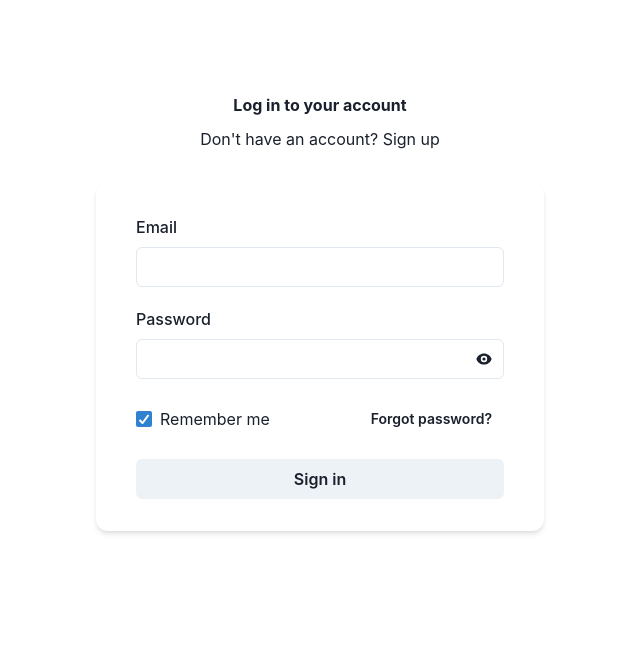
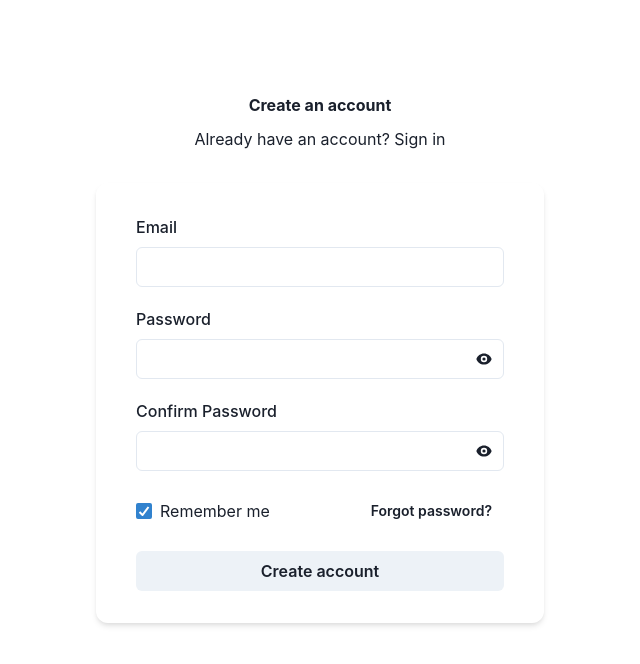
Before and after one commit to AbhinavGS/popcorn-time, a React (Vite) app: page / in a window 1280 px wide. Shown: the top 664 px of the page, without its empty margins (320-960 px from the left). Built offline with nearby package versions, Linux system fonts and the light colour scheme.

Commit message:
create sign up screen

```diff
--- a/src/App.tsx
+++ b/src/App.tsx
@@ -1,9 +1,9 @@
-import LoginScreen from "./screens/LoginScreen";
+import SignUpScreen from "./screens/SignUpScreen";
 
 function App() {
   return (
     <>
-      <LoginScreen />
+      <SignUpScreen />
     </>
   );
 }
--- a/src/components/PasswordField.tsx
+++ b/src/components/PasswordField.tsx
@@ -27,7 +27,9 @@ export const PasswordField = forwardRef<HTMLInputElement, InputProps>(
 
     return (
       <FormControl>
-        <FormLabel htmlFor="password">Password</FormLabel>
+        <FormLabel htmlFor="password">
+          {props.forReEnter ? "Confirm Password" : "Password"}
+        </FormLabel>
         <InputGroup>
           <InputRightElement>
             <IconButton
--- /dev/null
+++ b/src/screens/SignUpScreen.tsx
@@ -0,0 +1,65 @@
+import {
+  Box,
+  Button,
+  Checkbox,
+  Container,
+  FormControl,
+  FormLabel,
+  Heading,
+  HStack,
+  Input,
+  Link,
+  Stack,
+  Text,
+} from "@chakra-ui/react";
+import { PasswordField } from "../components/PasswordField";
+
+const SignUpScreen = () => {
+  return (
+    <Container
+      maxW="lg"
+      py={{ base: "12", md: "24" }}
+      px={{ base: "0", sm: "8" }}
+    >
+      <Stack spacing="8">
+        <Stack spacing="6">
+          <Stack spacing={{ base: "2", md: "3" }} textAlign="center">
+            <Heading size={{ base: "xs", md: "sm" }}>Create an account</Heading>
+            <Text color="fg.muted">
+              Already have an account? <Link href="#">Sign in</Link>
+            </Text>
+          </Stack>
+        </Stack>
+        <Box
+          py={{ base: "0", sm: "8" }}
+          px={{ base: "4", sm: "10" }}
+          bg={{ base: "transparent", sm: "bg.surface" }}
+          boxShadow={{ base: "none", sm: "md" }}
+          borderRadius={{ base: "none", sm: "xl" }}
+        >
+          <Stack spacing="6">
+            <Stack spacing="5">
+              <FormControl>
+                <FormLabel htmlFor="email">Email</FormLabel>
+                <Input id="email" type="email" />
+              </FormControl>
+              <PasswordField />
+              <PasswordField forReEnter={true} />
+            </Stack>
+            <HStack justify="space-between">
+              <Checkbox defaultChecked>Remember me</Checkbox>
+              <Button variant="text" size="sm">
+                Forgot password?
+              </Button>
+            </HStack>
+            <Stack spacing="6">
+              <Button>Create account</Button>
+            </Stack>
+          </Stack>
+        </Box>
+      </Stack>
+    </Container>
+  );
+};
+
+export default SignUpScreen;
```
